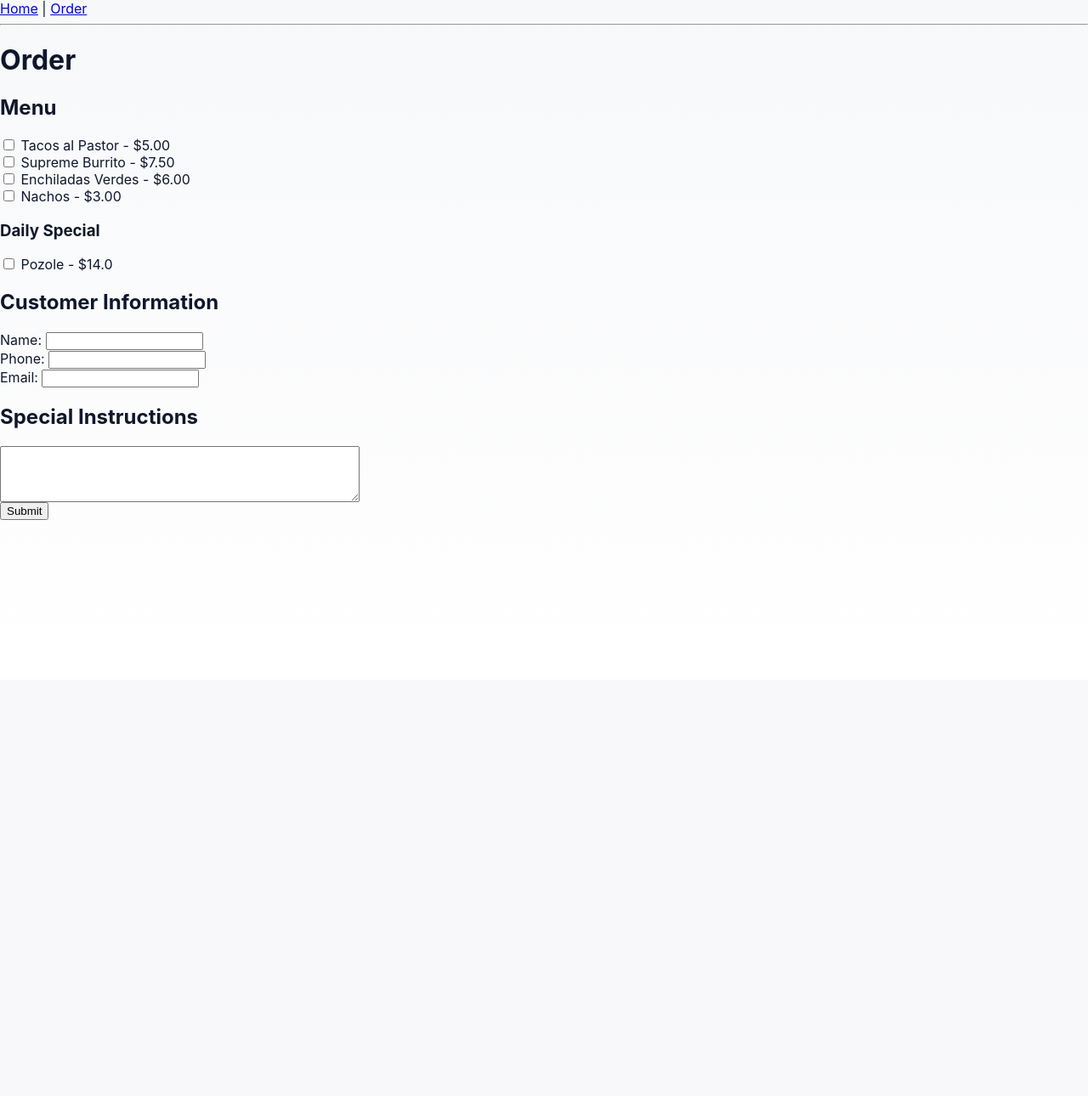
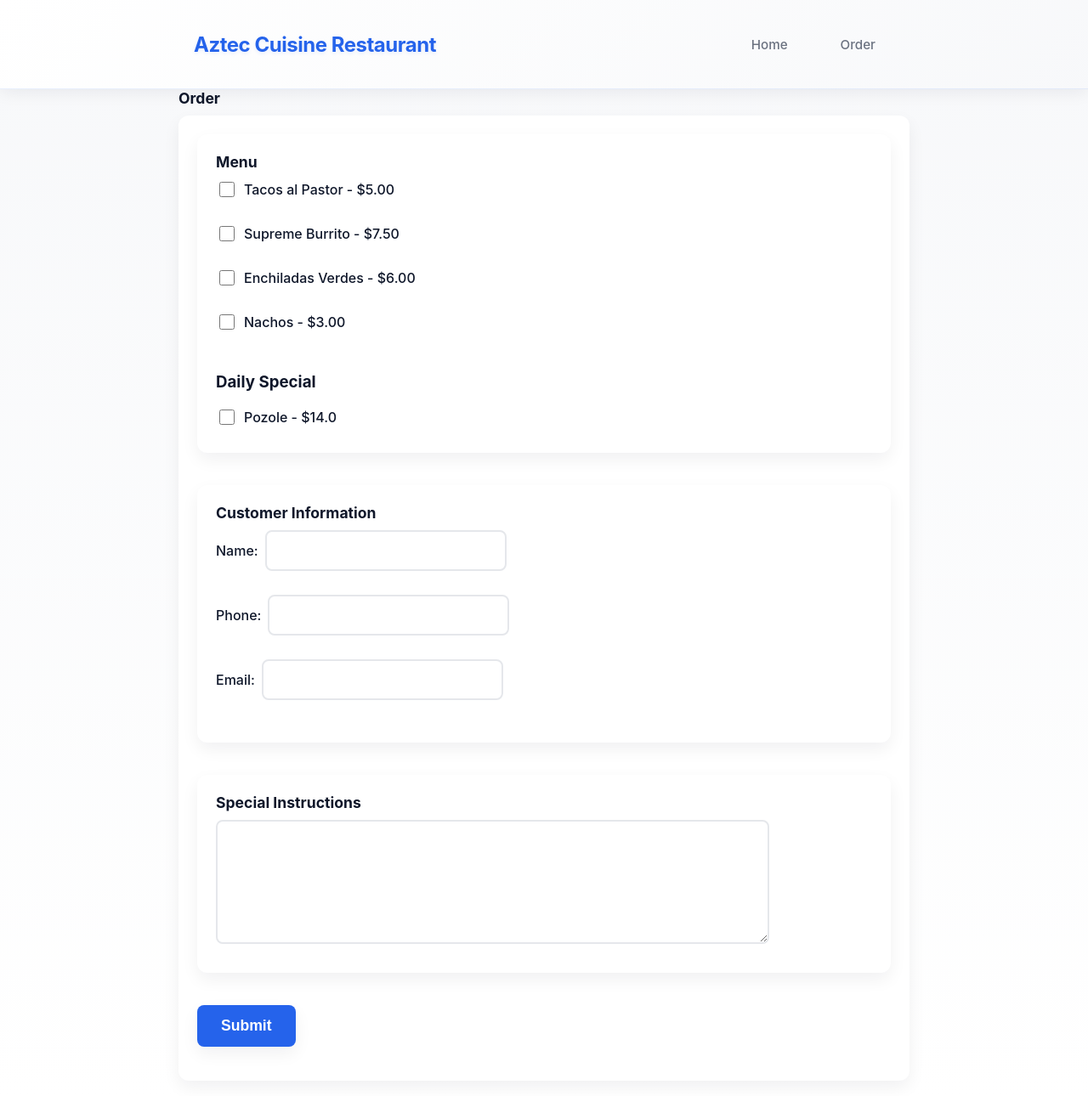
Before and after one commit to D4nyArt/CS412, a Django app: page /restaurant/order/ in a window 1280 px wide. Shown: the whole page at 85% size. Before the commit the page ends 612 px from the top, so only its background shows below. Run offline with Django 5.2, Linux system fonts and the light colour scheme.

Commit message:
Added styling (comments missing)

```diff
--- a/restaurant/templates/restaurant/base.html
+++ b/restaurant/templates/restaurant/base.html
@@ -1,14 +1,22 @@
+{% load static %}
+
 <html>
     <head>
         <title>Restaurant Base</title>
-        <link rel="stylesheet" type="text/css" href="/static/styles.css">
+        <link rel="stylesheet" type="text/css" href="{% static 'styles.css' %}">
     </head>
     <body>
-        <nav>
-            <a href="{% url 'main' %}">Home</a> |
-            <a href="{% url 'order' %}">Order</a>
+        <nav class="site-header">
+            <div class="container">
+                <div class="header-inner">
+                    <h1 class="site-title">Aztec Cuisine Restaurant</h1>
+                    <div class="main-nav">
+                        <a href="{% url 'main' %}">Home</a>
+                        <a href="{% url 'order' %}">Order</a>
+                    </div>
+                </div>
+            </div>
         </nav>
-        <hr>
         {% block content %}
         {% endblock %}
     </body>
--- a/restaurant/templates/restaurant/order.html
+++ b/restaurant/templates/restaurant/order.html
@@ -1,36 +1,42 @@
 {% extends "restaurant/base.html" %}
 
 {% block content %}
+<div class="container">
+    <div>
+        <h1 class="card-title">Order</h1>
 
-<div>
-    <h1>Order</h1>
-
-    <form action="{% url 'confirmation' %}" method="POST">
+        <form action="{% url 'confirmation' %}" method="POST" class="card">
             {% csrf_token %}
 
-        <h2>Menu</h2>
+            <div class="card">
+                <h2 class="card-title">Menu</h2>
                 <label><input type="checkbox" name="Tacos"> Tacos al Pastor - $5.00</label><br>
                 <label><input type="checkbox" name="Burrito"> Supreme Burrito - $7.50</label><br>
                 <label><input type="checkbox" name="Enchiladas"> Enchiladas Verdes - $6.00</label><br>
                 <label><input type="checkbox" name="Nachos"> Nachos - $3.00</label><br>
                 <h3>Daily Special</h3>
+                <label>
                     <input type="checkbox" name="daily_special">
                     {{ daily_special.name }} - ${{ daily_special.price }}
                 </label>
                 <input type="hidden" name="daily_special_name" value="{{ daily_special.name }}">
                 <input type="hidden" name="daily_special_price" value="{{ daily_special.price }}">
-
-        <h2>Customer Information</h2>
-        Name: <input type="text" name="name" required><br>
-        Phone: <input type="text" name="phone" required><br>
-        Email: <input type="email" name="email" required><br>
-
-        <h2>Special Instructions</h2>
-        <textarea name="special_instructions" rows="4" cols="50"></textarea><br>
-
-        <input type="submit" value="Submit">
-    </form>
-
             </div>
 
+            <div class="card">
+                <h2 class="card-title">Customer Information</h2>
+                <label>Name: <input type="text" name="name" required></label><br>
+                <label>Phone: <input type="text" name="phone" required></label><br>
+                <label>Email: <input type="email" name="email" required></label><br>
+            </div>
+
+            <div class="card">
+                <h2 class="card-title">Special Instructions</h2>
+                <textarea name="special_instructions" rows="4" cols="50" class="quote"></textarea><br>
+            </div>
+
+            <input type="submit" value="Submit" class="card">
+        </form>
+    </div>
+</div>
 {% endblock %}
--- a/static/styles.css
+++ b/static/styles.css
@@ -28,8 +28,11 @@ body {
 
 /* Header */
 .site-header {
-    background: transparent;
+    background: linear-gradient(135deg, rgba(255,255,255,0.95), rgba(247,248,250,0.95));
     padding: 20px 0;
+    backdrop-filter: blur(10px);
+    border-bottom: 1px solid rgba(37,99,235,0.1);
+    box-shadow: 0 2px 20px rgba(15,23,42,0.08);
 }
 
 .site-header--fixed {
@@ -54,13 +57,22 @@ body {
 
 .site-title {
     margin: 0;
-    font-size: 1.25rem;
-    letter-spacing: -0.01em;
-    font-weight: 600;
-    color: #111827;
+    font-size: 1.5rem;
+    letter-spacing: -0.02em;
+    font-weight: 700;
+    color: var(--accent);
+    text-shadow: 0 2px 4px rgba(37,99,235,0.1);
 }
 
 /* Navigation */
+.main-nav {
+    list-style: none;
+    margin: 0;
+    padding: 0;
+    display: flex;
+    gap: 18px;
+}
+
 .main-nav ul {
     list-style: none;
     margin: 0;
@@ -72,18 +84,22 @@ body {
 .main-nav a {
     color: var(--muted);
     text-decoration: none;
-    padding: 8px 10px;
-    border-radius: 6px;
-    transition: all .15s ease;
+    padding: 12px 20px;
+    border-radius: 8px;
+    transition: all .2s ease;
     font-size: 0.95rem;
     font-weight: 500;
+    border: 2px solid transparent;
 }
 
 .main-nav a:hover,
 .main-nav a:focus {
-    background: rgba(59,130,246,0.08);
-    color: var(--accent);
+    background: var(--accent);
+    color: white;
+    border-color: var(--accent);
     outline: none;
+    transform: translateY(-2px);
+    box-shadow: 0 4px 12px rgba(37,99,235,0.3);
 }
 
 #main-content {
@@ -214,3 +230,62 @@ blockquote.quote::after {
     box-shadow: 0 8px 30px rgba(11,37,64,0.06);
     object-fit: cover;
 }
+
+/* Form Styles */
+form {
+    display: flex;
+    flex-direction: column;
+    gap: 20px;
+}
+
+input[type="text"],
+input[type="email"],
+textarea {
+    padding: 12px 16px;
+    border: 2px solid #e5e7eb;
+    border-radius: 8px;
+    font-size: 1rem;
+    transition: all 0.2s ease;
+    font-family: inherit;
+}
+
+input[type="text"]:focus,
+input[type="email"]:focus,
+textarea:focus {
+    outline: none;
+    border-color: var(--accent);
+    box-shadow: 0 0 0 3px rgba(37,99,235,0.1);
+}
+
+input[type="submit"] {
+    background: var(--accent);
+    color: white;
+    padding: 14px 28px;
+    border: none;
+    border-radius: 8px;
+    font-size: 1.1rem;
+    font-weight: 600;
+    cursor: pointer;
+    transition: all 0.2s ease;
+    align-self: flex-start;
+}
+
+input[type="submit"]:hover {
+    background: #1d4ed8;
+    transform: translateY(-2px);
+    box-shadow: 0 4px 16px rgba(37,99,235,0.3);
+}
+
+label {
+    display: flex;
+    align-items: center;
+    gap: 8px;
+    margin-bottom: 8px;
+    font-weight: 500;
+}
+
+input[type="checkbox"] {
+    width: 18px;
+    height: 18px;
+    accent-color: var(--accent);
+}
```
Also changed, not shown: restaurant/templates/restaurant/confirmation.html (+30 -21 lines), restaurant/templates/restaurant/main.html (+17 -10 lines). Lines whose indentation alone changed are shown as unchanged.
